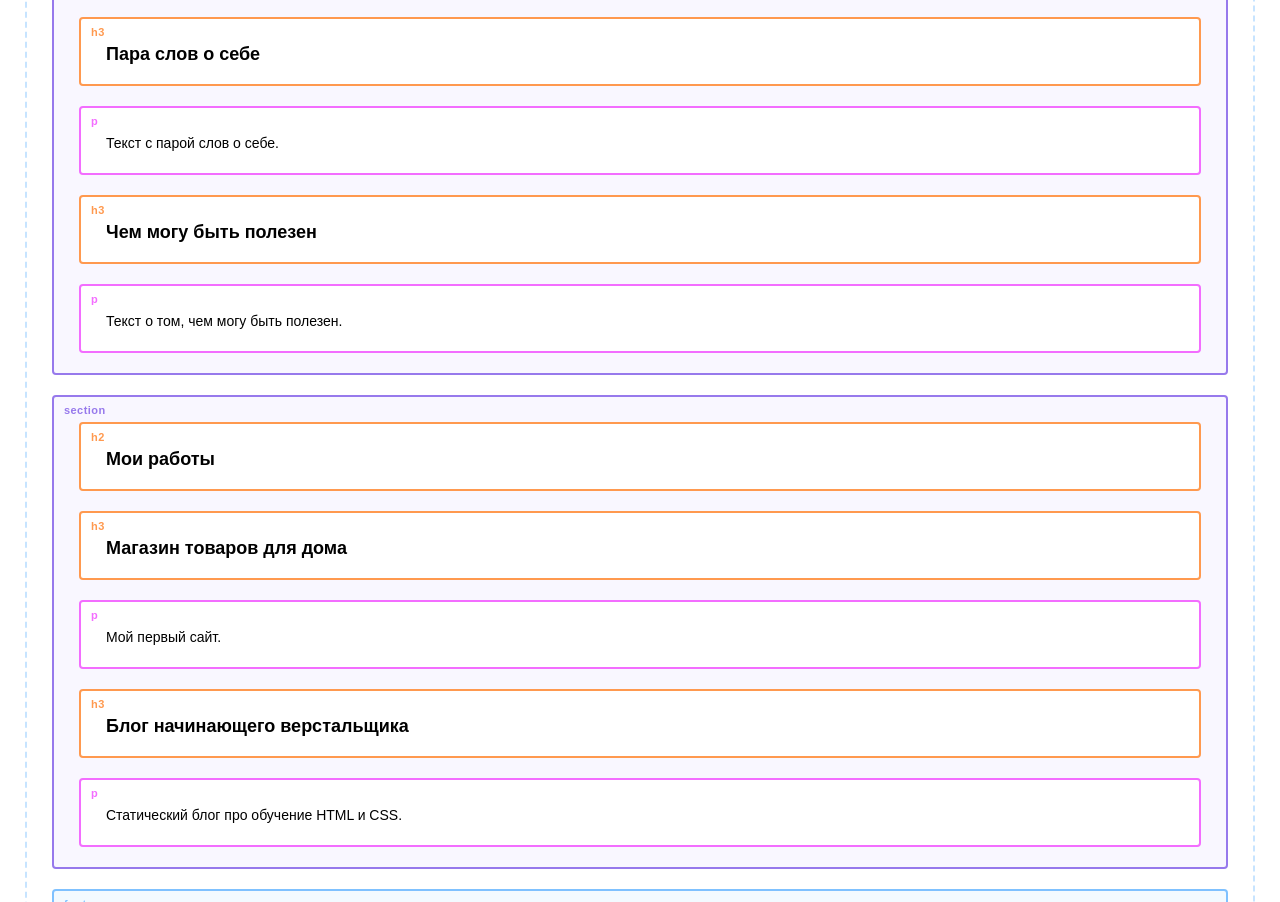
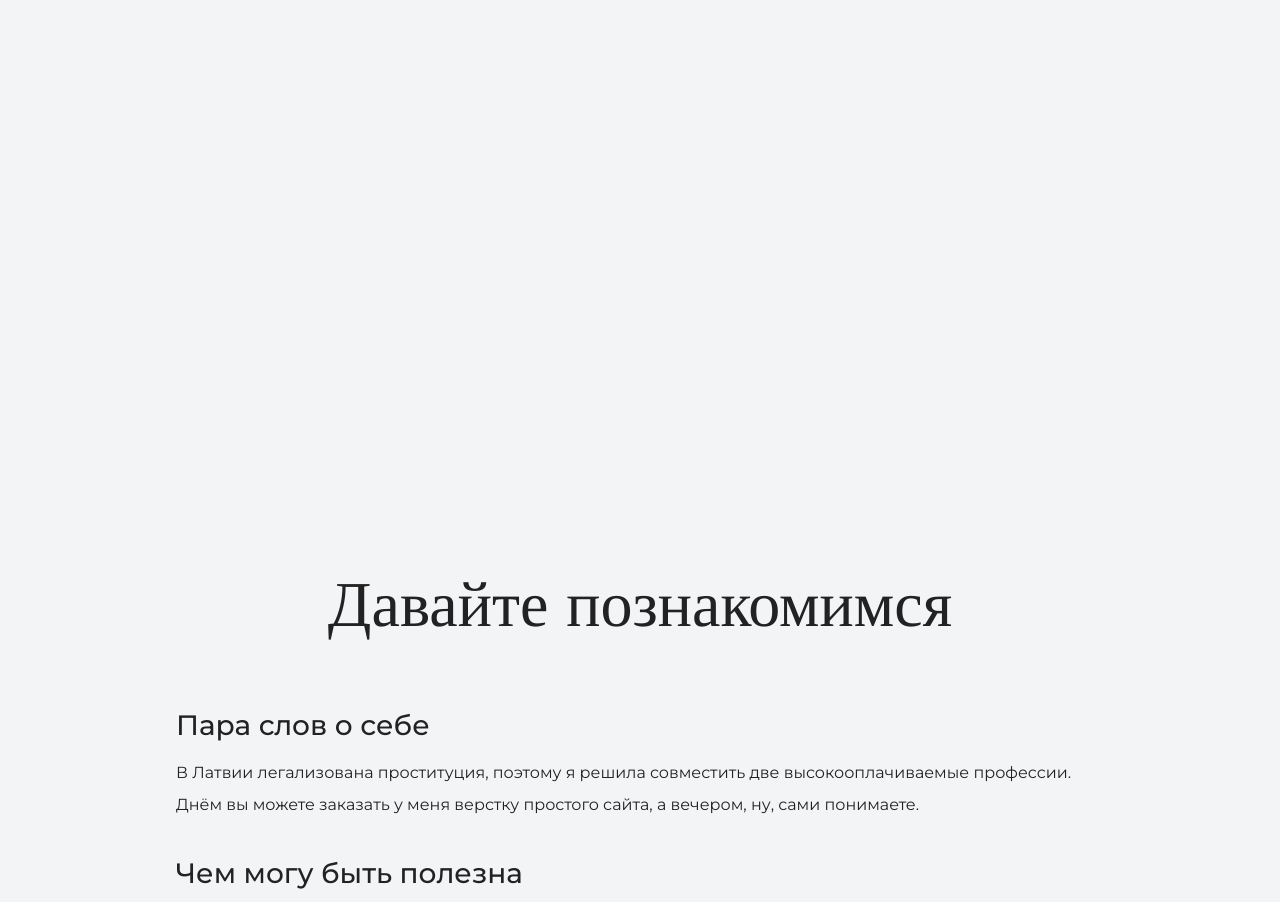
Before and after one commit to rvbiriukov/lesson-site, a plain HTML site: page index.html in a window 1280 px wide. Shown: the part 467-1369 px from the top of the page. Drawn offline with nearby package versions, Linux system fonts and the light colour scheme.

Commit message:
Updating index.html

```diff
--- a/index.html
+++ b/index.html
@@ -2,40 +2,41 @@
 <html lang="ru">
   <head>
     <meta charset="UTF-8">
-    <link rel="stylesheet" href="outlines.css">
+    <link rel="stylesheet" href="style.css">
+    <link href="https://fonts.googleapis.com/css?family=Montserrat:400,500,700|Old+Standard+TT&display=swap&subset=cyrillic" rel="stylesheet">
     <title>Портфолио Junior верстальщика</title>
   </head>
 
   <body>
     <header class="page-header">
-      Контакты в шапке
+      <div class="container">tel: +371 042 15 29</div>
     </header>
 
     <section class="hero-image">
-      <h1 class="heading">Неопознанный Енот</h1>
-      <p>Junior верстальщик</p>
+        <div class="container"><h1 class="heading">Эльза Пиздаускас</h1>
+      <p>Junior верстальщица из Латвии</p></div>
     </section>
 
     <section class="intro">
-      <h2 class="subheading">Давайте познакомимся</h2>
-      <h3>Пара слов о себе</h3>
-      <p>Текст с парой слов о себе.</p>
-      <h3>Чем могу быть полезен</h3>
-      <p>Текст о том, чем могу быть полезен.</p>
+        <div class="container"><h2 class="subheading">Давайте познакомимся</h2>
+        <h3>Пара слов о себе</h3>
+        <p>В Латвии легализована проституция, поэтому я решила совместить две высокооплачиваемые профессии. Днём вы можете заказать у меня верстку простого сайта, а вечером, ну, сами понимаете.</p>
+        <h3>Чем могу быть полезна</h3>
+        <p>Верстаю простые сайты с использованием HTML и CSS, пишу для них контент, обслуживаю сайты и не только.</p></div>
     </section>
 
     <section class="portfolio">
-      <h2 class="subheading">Мои работы</h2>
+      <div class="container"><h2 class="subheading">Мои работы</h2>
 
-      <h3>Магазин товаров для дома</h3>
-      <p>Мой первый сайт.</p>
+      <h3>Фешенебельный бордель</h3>
+      <p>Мой первый сайт. Я сделала его для организации, в которой работаю по ночам. Теперь у нас от клиентов отбоя нет, хотя и до этого не было.</p>
 
-      <h3>Блог начинающего верстальщика</h3>
-      <p>Статический блог про обучение HTML и CSS.</p>
+      <h3>Сайт бухгалтера для русских экспатов</h3>
+          <p>Мой друг помогает русским разобраться с нашими налогами. Они не такие уж и сложные, но друг нагоняет страху, чтобы они платили. Поэтому сайт получился пугающим.</p></div>
     </section>
 
     <footer class="page-footer">
-      Контакты в подвале
+        <div class="container">inst: @elsa_p</div>
     </footer>
   </body>
 </html>
```
